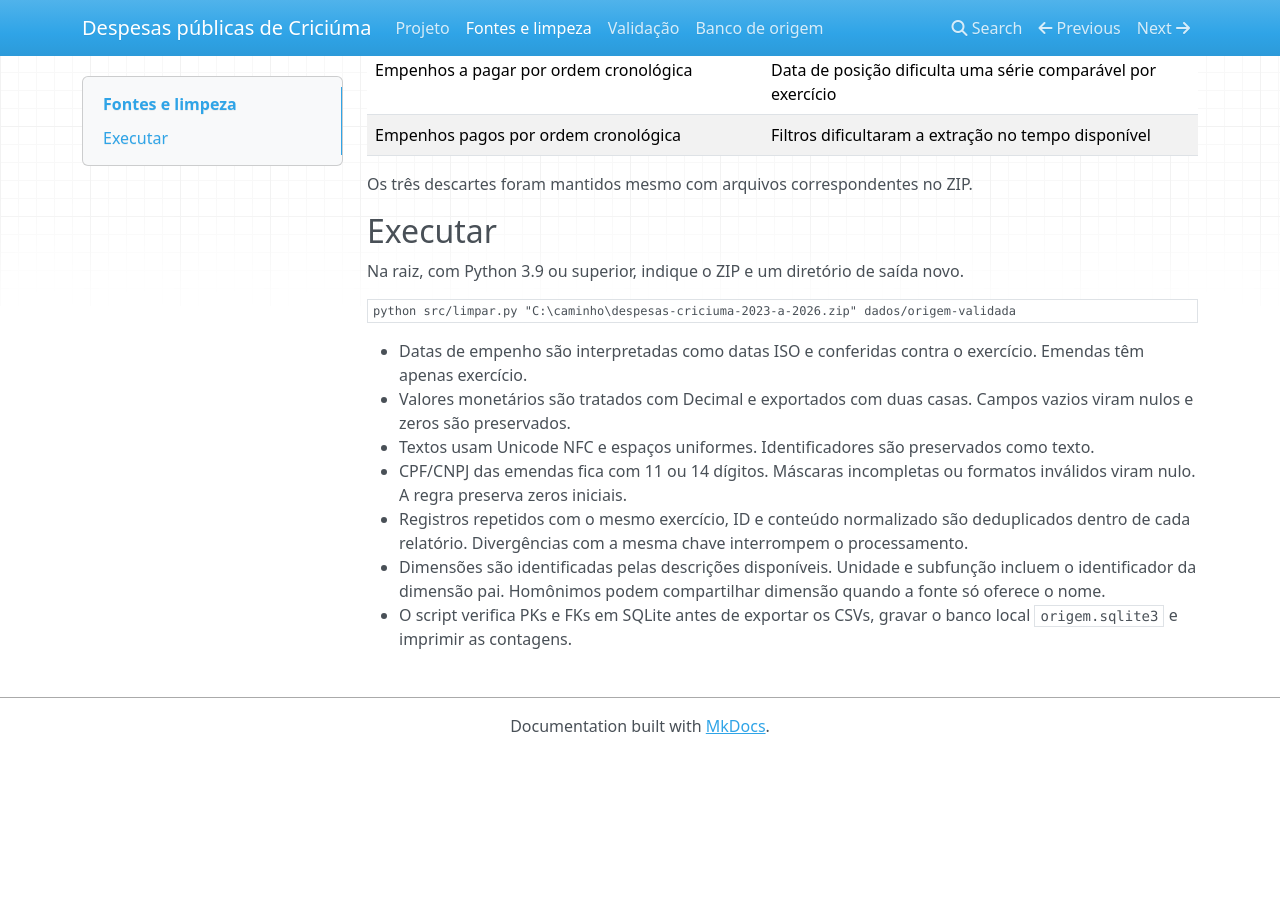
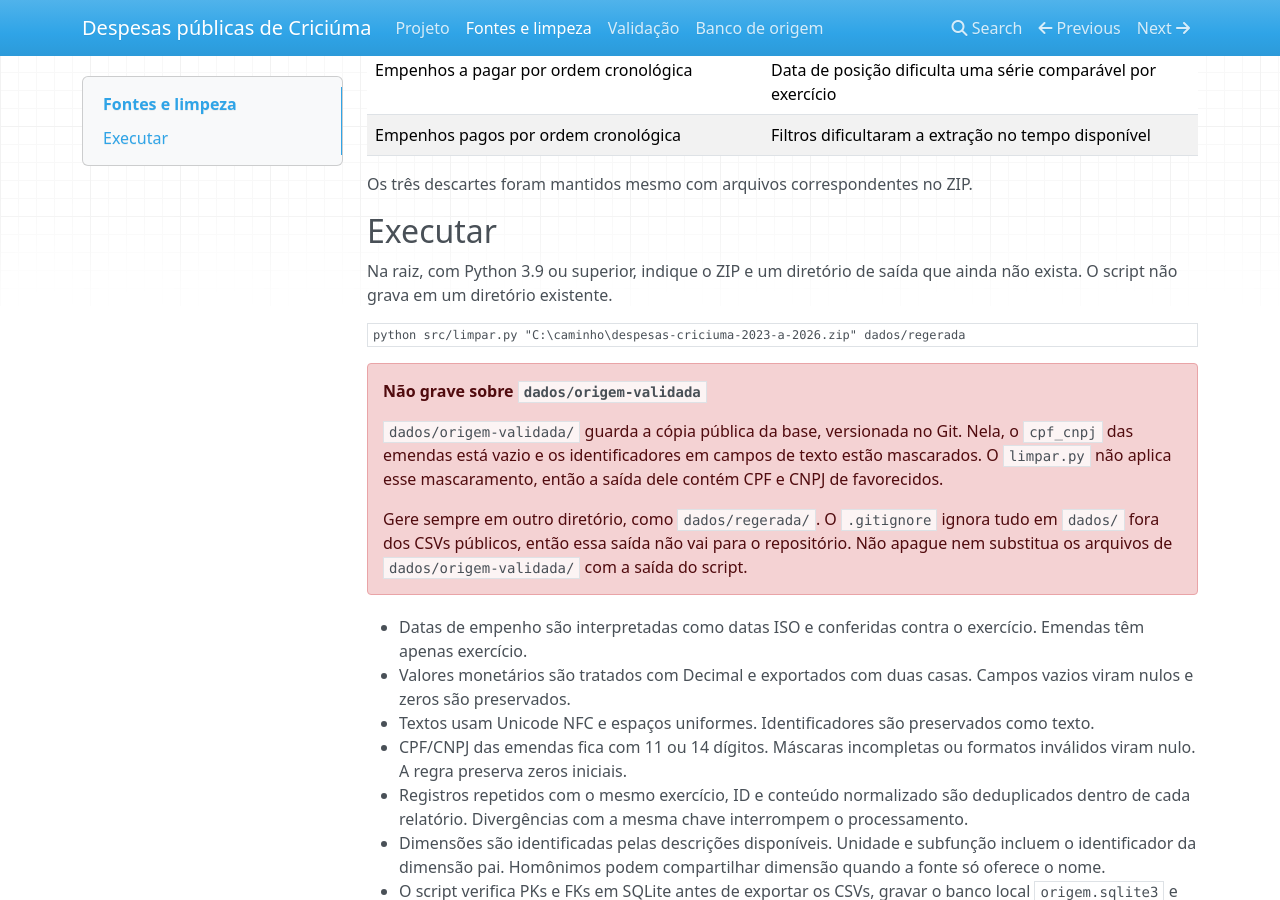
Before and after one commit to 02kamk/Trabalho_Final_Engenharia_de_Dados, an MkDocs documentation site: the page built from docs/fontes.md, in a window 1280 px wide and 900 px high, scrolled down 883 px. Built offline with MkDocs 1.6.1, drawn with Linux system fonts in a browser that asks for light colours; nearby versions of some CDN libraries; before the commit the page ends 1637 px from its top, so only the background shows below that.

Commit message:
Corrige o reprocessamento da base e o versionamento de dados/
- docs/fontes.md: o comando de limpeza gravava em dados/origem-validada,
  que agora existe no repositorio e faz o limpar.py falhar. A saida passa
  a ser dados/regerada, com aviso para nao sobrescrever a copia publica,
  ja que o script nao mascara CPF/CNPJ
- docs/banco.md: o passo da carga aponta a copia publica e o cuidado ao
  reprocessar
- .gitignore: versiona apenas os CSVs de dados/origem-validada e ignora
  saidas locais (dados/regerada, origem.sqlite3)

````diff
--- a/docs/fontes.md
+++ b/docs/fontes.md
@@ -25,11 +25,16 @@ Os três descartes foram mantidos mesmo com arquivos correspondentes no ZIP.
 
 ## Executar
 
-Na raiz, com Python 3.9 ou superior, indique o ZIP e um diretório de saída novo.
+Na raiz, com Python 3.9 ou superior, indique o ZIP e um diretório de saída que ainda não exista. O script não grava em um diretório existente.
 
 ```powershell
-python src/limpar.py "C:\caminho\despesas-criciuma-2023-a-2026.zip" dados/origem-validada
+python src/limpar.py "C:\caminho\despesas-criciuma-2023-a-2026.zip" dados/regerada
 ```
+
+!!! danger "Não grave sobre `dados/origem-validada`"
+    `dados/origem-validada/` guarda a cópia pública da base, versionada no Git. Nela, o `cpf_cnpj` das emendas está vazio e os identificadores em campos de texto estão mascarados. O `limpar.py` não aplica esse mascaramento, então a saída dele contém CPF e CNPJ de favorecidos.
+
+    Gere sempre em outro diretório, como `dados/regerada/`. O `.gitignore` ignora tudo em `dados/` fora dos CSVs públicos, então essa saída não vai para o repositório. Não apague nem substitua os arquivos de `dados/origem-validada/` com a saída do script.
 
 - Datas de empenho são interpretadas como datas ISO e conferidas contra o exercício. Emendas têm apenas exercício.
 - Valores monetários são tratados com Decimal e exportados com duas casas. Campos vazios viram nulos e zeros são preservados.
````
Also changed, not shown: docs/banco.md (+1 -1 lines), 1 other file.
